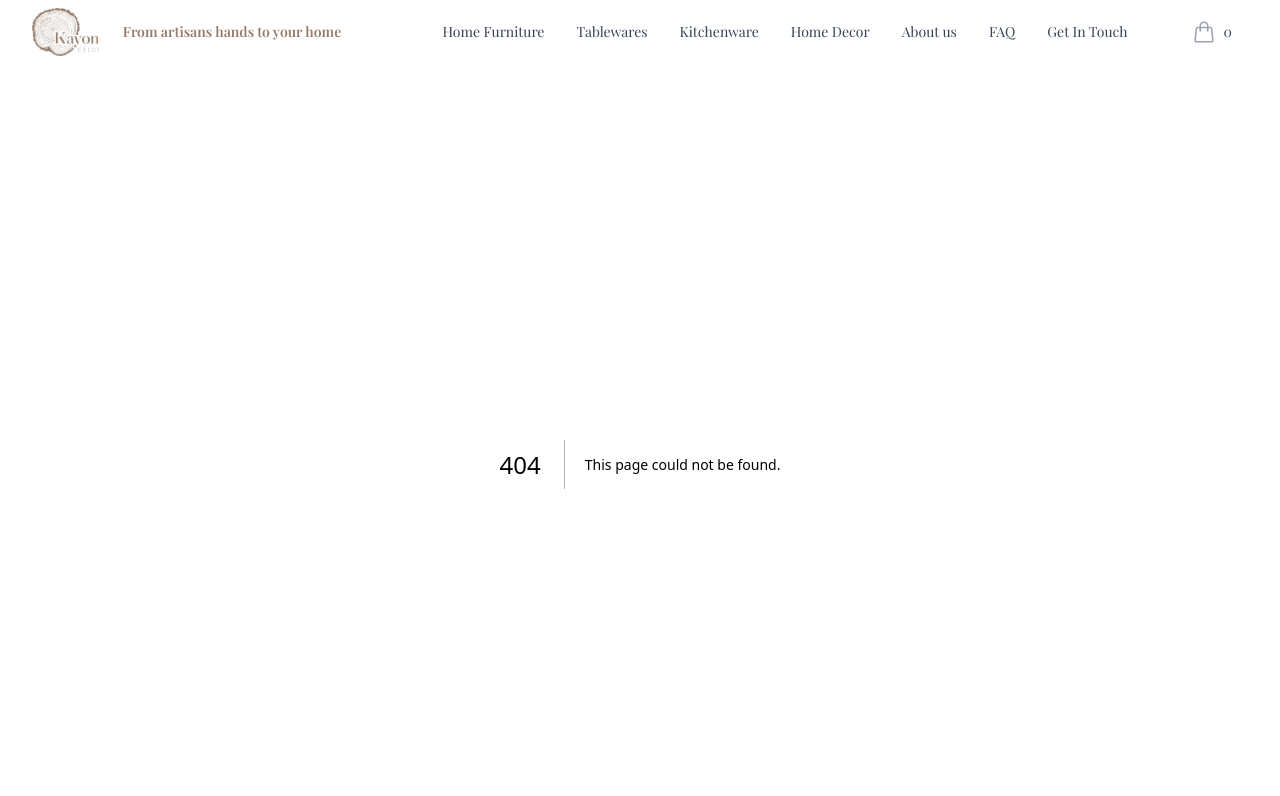
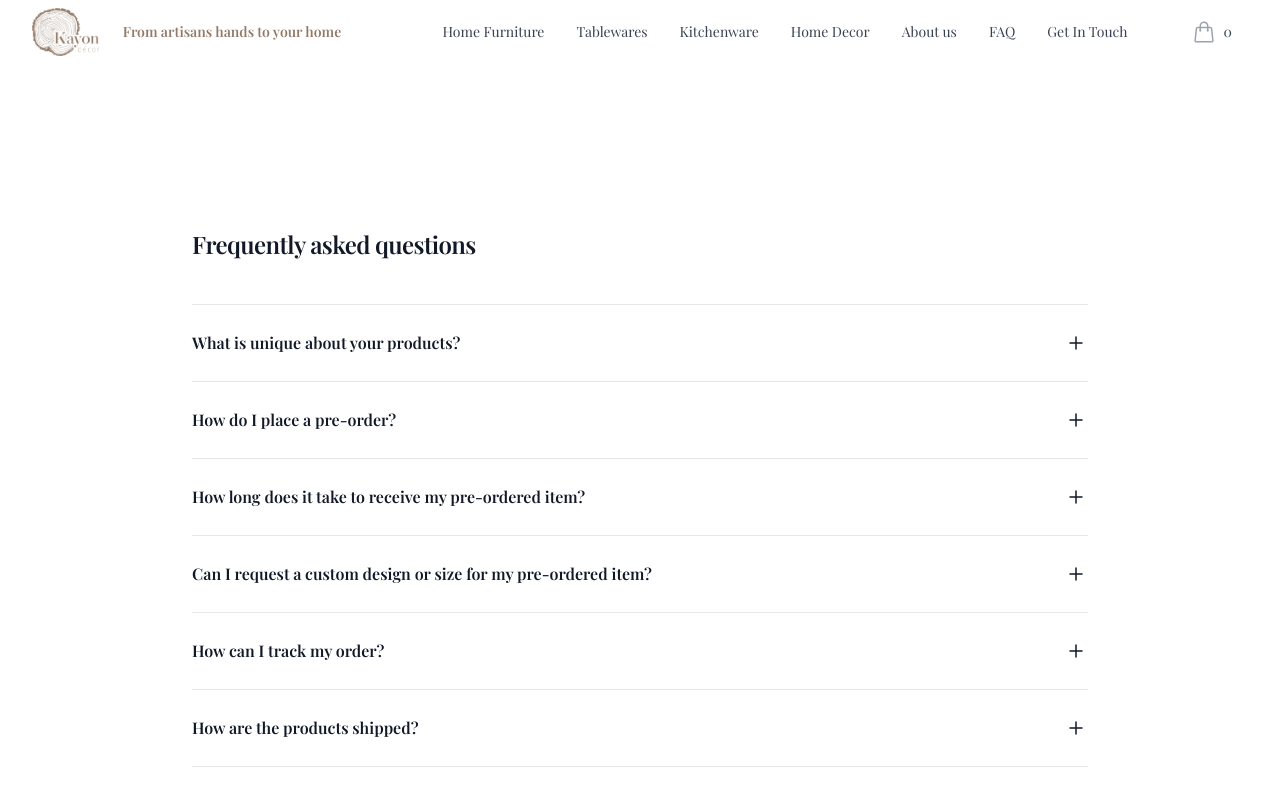
Before and after one commit to oorestisime/kayon-decor, a Next.js app: page /faq in a window 1280 px wide. Before the commit this address had no page. Shown: the top 796 px of the page. Built offline with nearby package versions, Linux system fonts and the light colour scheme.

Commit message:
added faq component and page

```diff
--- /dev/null
+++ b/src/components/FAQ.tsx
@@ -0,0 +1,40 @@
+import { Disclosure } from "@headlessui/react";
+import { MinusSmallIcon, PlusSmallIcon } from "@heroicons/react/24/outline";
+
+export const FAQ = ({
+  data,
+}: {
+  data: { question: string; answer: string }[];
+}) => {
+  return (
+    <dl className="mt-10 space-y-6 divide-y divide-gray-900/10">
+      {data.map((data) => (
+        <Disclosure as="div" key={data.question} className="pt-6">
+          {({ open }) => (
+            <>
+              <dt>
+                <Disclosure.Button className="flex w-full items-start justify-between text-left text-gray-900">
+                  <span className="text-base font-semibold leading-7">
+                    {data.question}
+                  </span>
+                  <span className="ml-6 flex h-7 items-center">
+                    {open ? (
+                      <MinusSmallIcon className="h-6 w-6" aria-hidden="true" />
+                    ) : (
+                      <PlusSmallIcon className="h-6 w-6" aria-hidden="true" />
+                    )}
+                  </span>
+                </Disclosure.Button>
+              </dt>
+              <Disclosure.Panel as="dd" className="mt-2 pr-12">
+                <p className="text-base leading-7 text-gray-600">
+                  {data.answer}
+                </p>
+              </Disclosure.Panel>
+            </>
+          )}
+        </Disclosure>
+      ))}
+    </dl>
+  );
+};
--- a/src/pages/about-us.tsx
+++ b/src/pages/about-us.tsx
@@ -8,7 +8,7 @@ const stats = [
   // { label: "of-a-kind piece", value: "1" },
   { label: "product variations", value: "∞" },
 ];
-export default function FAQ() {
+export default function AboutUs() {
   const [mobileMenuOpen, setMobileMenuOpen] = useState(false);
   return (
     <main className="isolate">
--- /dev/null
+++ b/src/pages/faq.tsx
@@ -0,0 +1,71 @@
+import { FAQ } from "@/components/FAQ";
+export default function faq() {
+  const faqs = [
+    {
+      question: "What is unique about your products?",
+      answer:
+        "Each product from our store is handcrafted by our skilled balinese artisans. Given the nature of the material and the process, no two products are exactly alike. Each item carries a distinct character and uniqueness, making it a truly one-of-a-kind piece",
+    },
+    {
+      question: "How do I place a pre-order?",
+      answer:
+        "You can request your quote directly on our website. Simply browse through our available products, choose your preferred item, and follow the prompt to get a quote. You'll be asked to provide some specific details depending on the item, such as dimensions or custom designs, if applicable. You will receive your quote within 24 hours with details of how to pre-order and the estimated delivery time. ",
+    },
+    {
+      question: "How long does it take to receive my pre-ordered item?",
+      answer:
+        "The crafting process for our custom products typically takes between 1-2 months. This timeframe begins from the moment your pre-order is confirmed. We believe in giving our artisans the time they need to ensure your product is crafted to the highest standards. Your products will then be shipped along with many other orders. The shipping process from Indonesia to Cyprus typically takes 1-2 months. Total delivery time is approximately 3-4 months. ",
+    },
+    {
+      question:
+        "Can I request a custom design or size for my pre-ordered item?",
+      answer:
+        "Yes, we welcome custom requests. Once you select an item for getting a quote, one member of our team will contact you to discuss the requested custom design or size. Please note that significant alterations might extend the standard delivery timeframe.",
+    },
+    {
+      question: "How can I track my order?",
+      answer:
+        "While we do not provide a traditional tracking code, we've created a more personalised approach to keep you updated on your order. After placing a pre-order, you'll receive a confirmation email, and from there, our team will send regular updates directly to your inbox. These updates will include the progress of your products and images to show how your unique pieces are coming along. This way, you'll be able to follow the crafting process from start to finish until it's ready for delivery. ",
+    },
+    {
+      question: "How are the products shipped?",
+      answer:
+        "All our products are carefully packaged to ensure they reach you in perfect condition and to avoid any potential damages during transit. Additionally, we employ a fumigation process to protect the wooden products from any possible pests or environmental factors. This rigorous approach ensures your unique pieces arrive at your doorstep in excellent condition, ready for you to enjoy.",
+    },
+    {
+      question: "How does the payment process work for pre-ordered items?",
+      answer:
+        "For all pre-orders, we follow a two-part payment process. Once you finalise your order, we require a 50% upfront payment to initiate the crafting process. This deposit secures your order and allows our artisans to begin their work. When your item is ready for delivery, we'll notify you to complete the remaining 50% of the payment. Only after this final payment is received will your custom products be dispatched for delivery.",
+    },
+    {
+      question: "What if I want to cancel my order?",
+      answer:
+        "You may cancel your order within 48 hours of placing it. However, due to the custom nature of our products, cancellations after this period will not be refunded. ",
+    },
+    {
+      question: "What is your return policy?",
+      answer:
+        "Given the custom nature of our products, we don't accept returns unless the product arrives damaged or doesn't match the specifications of your order. In such cases, please contact our customer service immediately.",
+    },
+    {
+      question: " Is teak wood durable?",
+      answer:
+        "Teak wood is known for its exceptional durability and resistance to decay and termites. It's one of the most valued woods for this reason. With proper care, your teak wood product can last for decades.",
+    },
+    {
+      question: "How do I care for my teak wood product?",
+      answer:
+        "Teak wood is naturally resistant to many elements, but to maintain its beauty, we recommend cleaning it with a soft, damp cloth. Avoid using harsh chemicals as they may damage the wood.For outdoor teak furniture, consider using teak-specific products to protect it from weathering.",
+    },
+  ];
+  return (
+    <div className="mx-auto max-w-7xl px-6 py-24 sm:py-32 lg:px-8 lg:py-40">
+      <div className="mx-auto max-w-4xl divide-y divide-gray-900/10">
+        <h2 className="text-2xl font-bold leading-10 tracking-tight text-gray-900">
+          Frequently asked questions
+        </h2>
+        <FAQ data={faqs} />
+      </div>
+    </div>
+  );
+}
```
